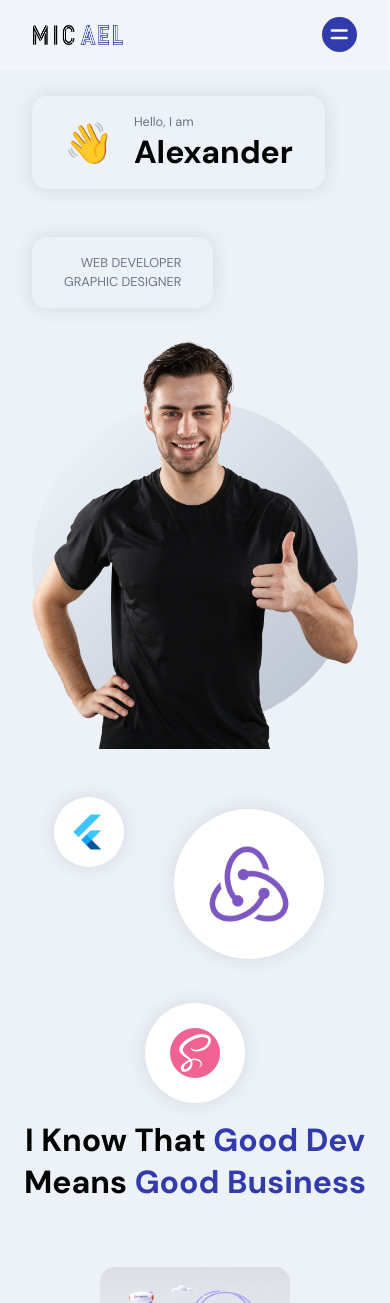
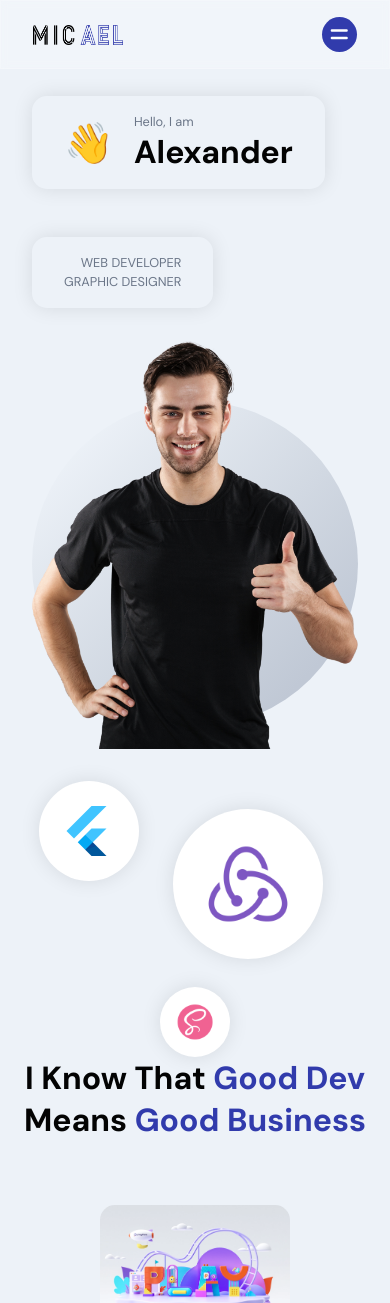
Before and after one commit to Alex-Reyne/dynamic-portfolio, a React (Create React App) app in the folder frontend_react/: page / in a window 390 px wide. Shown: the top 1303 px of the page. Built offline with nearby package versions, Linux system fonts and the light colour scheme.

Commit message:
edit header css to for responsiveness

```diff
--- a/frontend_react/src/container/Header/Header.scss
+++ b/frontend_react/src/container/Header/Header.scss
@@ -125,14 +125,14 @@
     height: 150px;
   }
 
-  div:nth-child(1) {
+  div:nth-child(3) {
     width: 70px;
     height: 70px;
   }
 
   @media screen and (min-width: 2000px) {
     div:nth-child(1) {
-      width: 400;
+      width: 400px;
       height: 400px;
     }
 
@@ -141,7 +141,7 @@
       height: 170px;
     }
 
-    div:nth-child(1) {
+    div:nth-child(3) {
       width: 200px;
       height: 200px;
     }
@@ -155,6 +155,12 @@
 
     div {
       margin: 1rem;
+    }
+  }
+
+  @media screen and (max-width: 450px) {
+    div {
+      margin: 0;
     }
   }
 }
```
